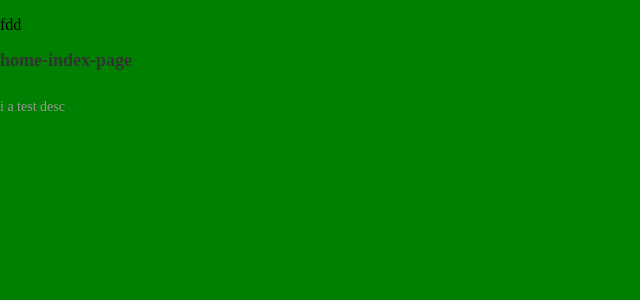
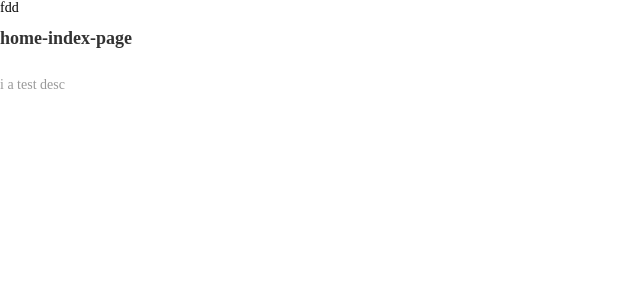
Before and after one commit to 58MIS-FE/mis-vue-cli, a Vue app: page /#/home in a window 1280 px wide. Shown: the top 300 px of the page, without its empty margins (0-640 px from the left). Built offline with nearby package versions, Linux system fonts and the light colour scheme; the HTML template or start-up script is replaced by a standard one.

Commit message:
初始化设置

```diff
--- a/src/index/assets/theme.css
+++ b/src/index/assets/theme.css
@@ -1,5 +1,43 @@
-html,body {
-    margin: 0;
-    padding: 0;
-    background-color: green;
+body,
+html {
+  width: 100%;
+  padding: 0;
+  margin: 0;
+  height: 100%;
+  font-family: PingFangSC-Regular;
+  font-size: 14px;
 }
+ul,
+li,
+button,
+img,
+dl,
+dt,
+dd,
+mark,
+h4,
+h5,
+p,
+i,
+em,
+b,
+section,
+header,
+footer {
+  margin: 0;
+  padding: 0;
+  font-weight: 400;
+  outline: none;
+}
+ul {
+  list-style: none;
+}
+a{
+  text-decoration: none
+}
+.fl{
+  float: left;
+}
+.fr{
+  float:right;
+}
--- a/src/index/router/index.js
+++ b/src/index/router/index.js
@@ -6,8 +6,6 @@ Vue.use(VueRouter);
 
 /* webpackChunkName: "home-index-component" */
 
-const home = () =>
-    import ('../views/home/index.vue');
 
 const routes = [{
         path: '*',
@@ -15,7 +13,7 @@ const routes = [{
     },
     {
         path: '/home',
-        component: home
+        component: resolve => require(['../views/home/index.vue'],resolve)
     }
 ];
 
```
Also changed, not shown: src/index/axios/index.js (added, +26 -0 lines).
